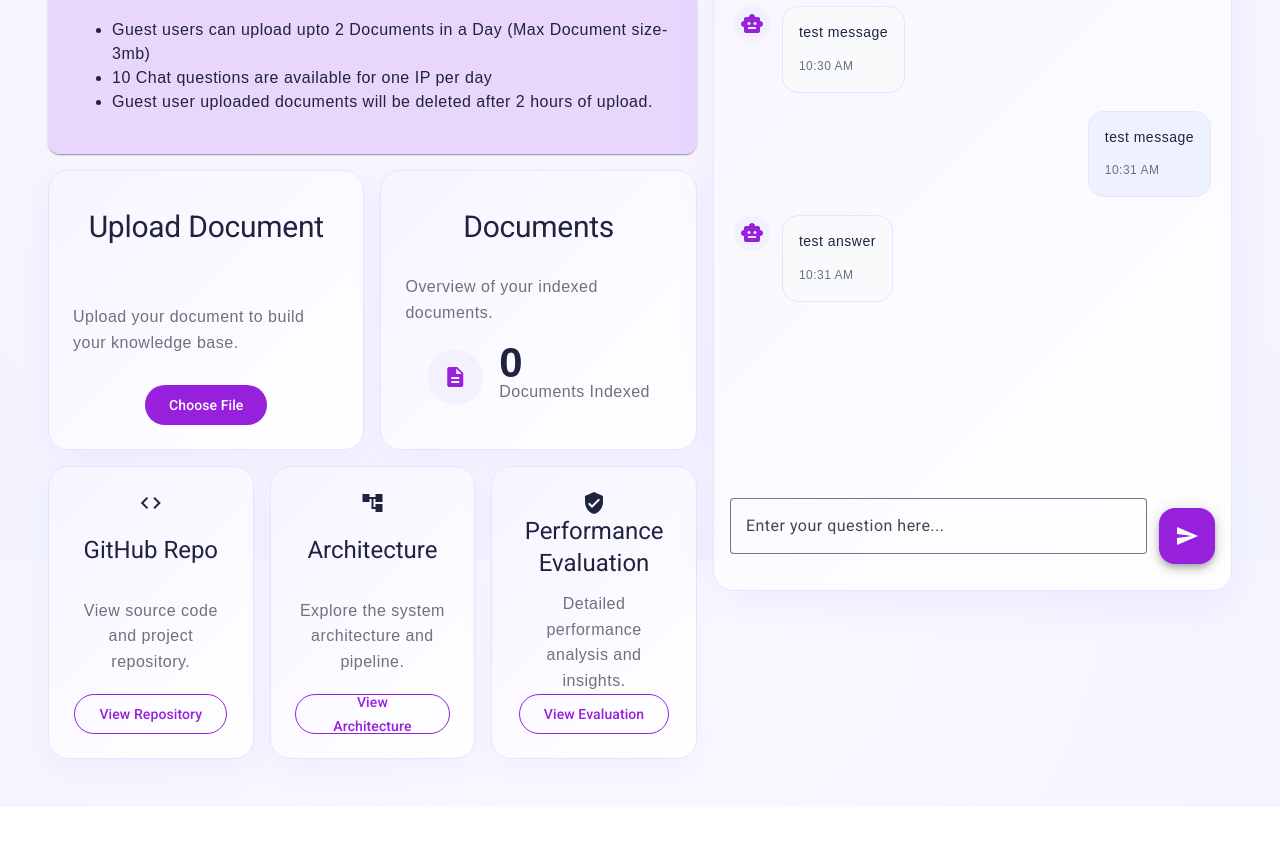
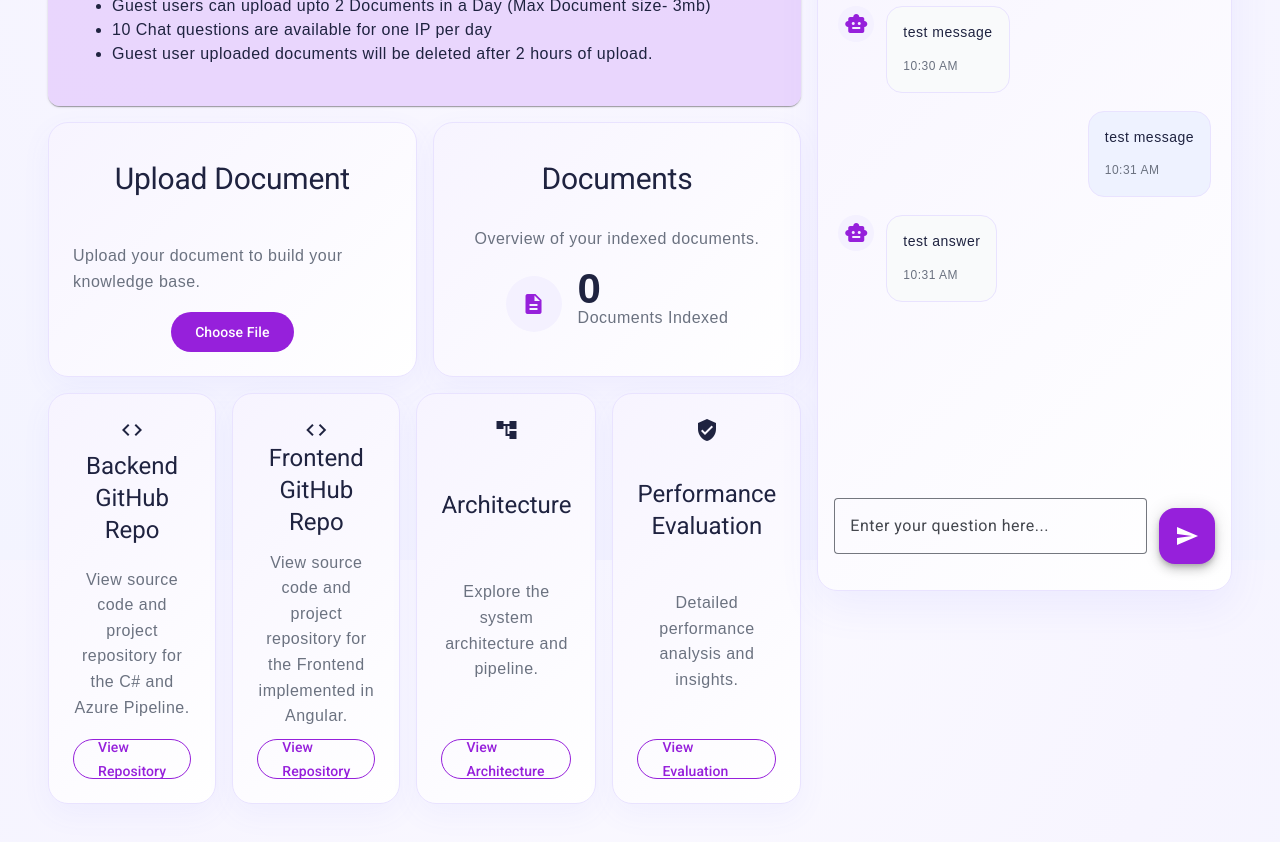
Before and after one commit to nashsparrow/azure-rag-frontend, an Angular app in the folder rag-chat-frontend/: page / in a window 1280 px wide. Shown: the part 240-1082 px from the top of the page. Before the commit the page ends 1047 px from the top, so only its background shows below. Built offline with nearby package versions, Linux system fonts and the light colour scheme; no server answers.

Commit message:
Repository links added, frontend, backend repo links

```diff
--- a/rag-chat-frontend/src/app/home/home.component.css
+++ b/rag-chat-frontend/src/app/home/home.component.css
@@ -58,7 +58,7 @@
 }
 
 .quick-grid {
-  grid-template-columns: repeat(3, 1fr);
+  grid-template-columns: repeat(4, 1fr);
 }
 
 .count-icon {
@@ -127,3 +127,8 @@
   transform: translateY(-4px);
   box-shadow: 0 16px 30px rgba(108, 99, 255, 0.12);
 }
+
+.quick-grid-button
+{
+    margin-top: 10px;
+}
--- a/rag-chat-frontend/src/app/home/home.component.html
+++ b/rag-chat-frontend/src/app/home/home.component.html
@@ -53,9 +53,15 @@
             <mat-icon>{{ card.icon }}</mat-icon>
             <h6 style="text-align: center">{{ card.title }}</h6>
             <p style="text-align: center">{{ card.subtitle }}</p>
-            <button mat-stroked-button color="primary">
+            <a
+              mat-stroked-button
+              color="primary"
+              class="quick-grid-button"
+              [href]="card.link"
+              target="_blank"
+            >
               {{ card.action }}
-            </button>
+            </a>
           </mat-card>
         }
       </div>
--- a/rag-chat-frontend/src/app/home/home.component.ts
+++ b/rag-chat-frontend/src/app/home/home.component.ts
@@ -24,9 +24,19 @@ export class HomeComponent {
   quickCards = [
     {
       icon: 'code',
-      title: 'GitHub Repo',
-      subtitle: 'View source code and project repository.',
+      title: 'Backend GitHub Repo',
+      subtitle:
+        'View source code and project repository for the C# and Azure Pipeline.',
       action: 'View Repository',
+      link: 'https://github.com/nashsparrow/azure-c-sharp-rag-assistant',
+    },
+    {
+      icon: 'code',
+      title: 'Frontend GitHub Repo',
+      subtitle:
+        'View source code and project repository for the Frontend implemented in Angular.',
+      action: 'View Repository',
+      link: 'https://github.com/nashsparrow/azure-rag-frontend',
     },
     {
       icon: 'account_tree',
```
